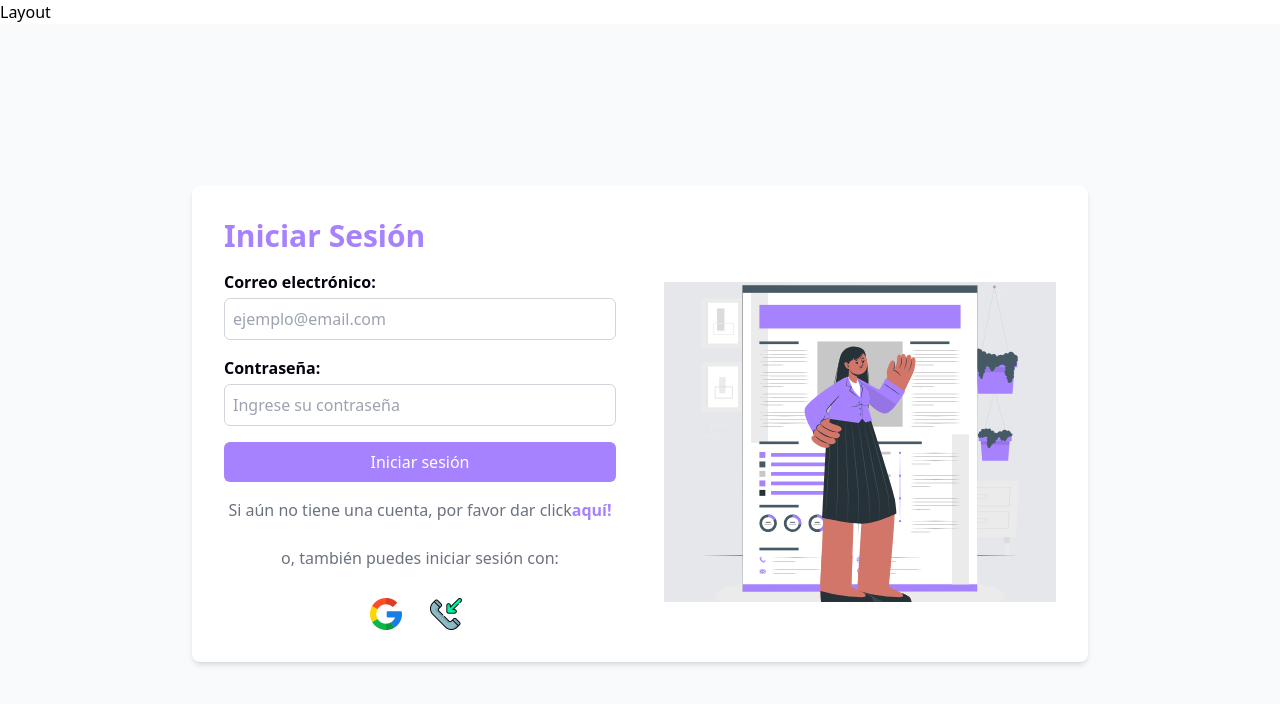
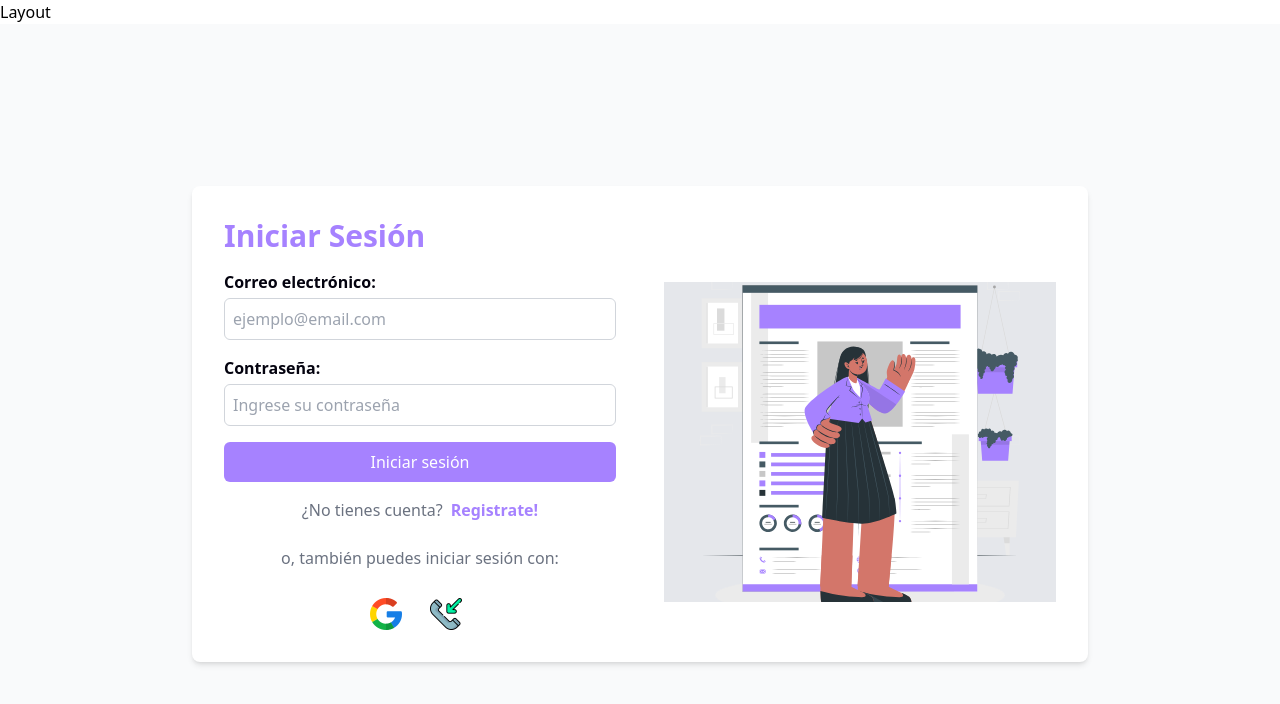
Before and after one commit to MAKAIABootcamp/project-equipo2-front-8, a React (Vite) app: page /login in a window 1280 px wide. Shown: the top 704 px of the page. Built offline with nearby package versions, Linux system fonts and the light colour scheme; no server answers.

Commit message:
Se modifican textos del login y register

```diff
--- a/src/pages/Login/Login.jsx
+++ b/src/pages/Login/Login.jsx
@@ -119,9 +119,10 @@ const Login = () => {
           </Formik>
 
           <p className="mt-4 text-gray-500 flex justify-center">
-            Si aún no tiene una cuenta, por favor dar click{" "}
-            <Link to="/register" className="text-color-1 font-bold">
-              aquí!
+            ¿No tienes cuenta?
+
+            <Link to="/register" className="text-color-1 font-bold ml-2">
+                Registrate!
             </Link>
           </p>
 
--- a/src/pages/Regsiter/Register.jsx
+++ b/src/pages/Regsiter/Register.jsx
@@ -161,8 +161,8 @@ const Register = () => {
             )}
           </Formik>
           <p className="mt-4 text-gray-500 flex justify-center">
-            Si ya tiene una cuenta, por favor dar click {" "}
-            <Link to="/login" className="text-color-1 font-bold"> aquí!</Link>
+            ¿Ya tienes una cuenta?
+            <Link to="/login" className="text-color-1 font-bold ml-2"> Inicie sesión!</Link>
           </p>
         </div>
         <div className="hidden md:flex w-full mt-24 md:w-1/2 bg-gray-200 h-80 items-center justify-center">
```
